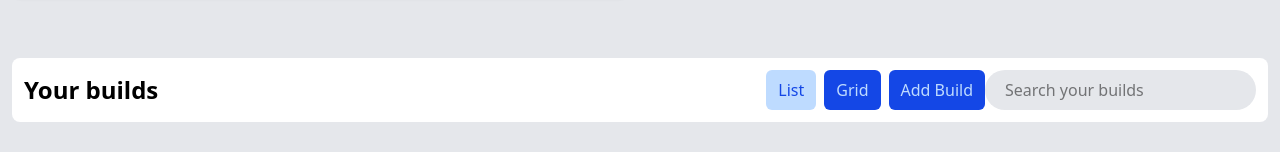
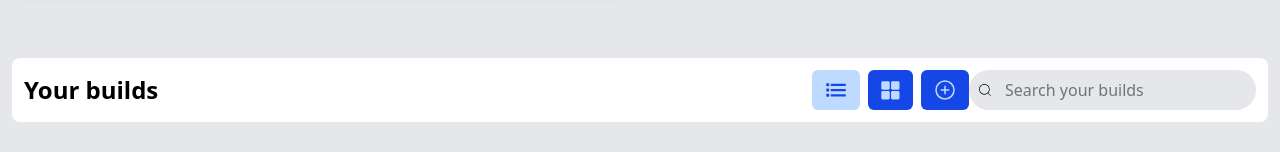
Before and after one commit to Dempsey845/pc-flipping-manager, a React (Vite) app: page / in a window 1280 px wide. Shown: the part 866-1018 px from the top of the page. Built offline with nearby package versions, Linux system fonts and the light colour scheme; grey boxes are pictures that could not be loaded.

Commit message:
Added some icons from react-icons

```diff
--- a/package.json
+++ b/package.json
@@ -13,6 +13,7 @@
     "@tailwindcss/vite": "^4.1.11",
     "react": "^19.1.0",
     "react-dom": "^19.1.0",
+    "react-icons": "^5.5.0",
     "recharts": "^3.0.2",
     "tailwindcss": "^4.1.11"
   },
--- a/src/components/Builds.jsx
+++ b/src/components/Builds.jsx
@@ -2,6 +2,10 @@ import { useEffect, useState } from "react";
 import Build from "./Build";
 import BuildOptions from "./BuildOptions";
 import AddBuild from "./AddBuild";
+import { IoAddCircleOutline } from "react-icons/io5";
+import { IoListSharp } from "react-icons/io5";
+import { IoGrid } from "react-icons/io5";
+import { CiSearch } from "react-icons/ci";
 
 function BuildsHeader({
   searchInput,
@@ -25,7 +29,7 @@ function BuildsHeader({
                 listView ? "btn-primary-2" : "btn-primary"
               }`}
             >
-              List
+              <IoListSharp size="1.5em" />
             </button>
             <button
               onClick={() => setListView(false)}
@@ -33,7 +37,7 @@ function BuildsHeader({
                 listView ? "btn-primary" : "btn-primary-2"
               }`}
             >
-              Grid
+              <IoGrid size="1.3em" />
             </button>
           </div>
         )}
@@ -41,9 +45,10 @@ function BuildsHeader({
           onClick={() => setShowAddBuildModal(true)}
           className={`add-build btn btn-primary-2`}
         >
-          Add Build
+          <IoAddCircleOutline size="1.5em" />
         </button>
-        <div className="flex search-bar bg-gray-200 rounded-full p-2">
+        <div className="flex items-center search-bar bg-gray-200 rounded-full p-2">
+          <CiSearch />
           <input
             onChange={(e) => setSearchInput(e.target.value)}
             className="search-builds"
```
Also changed, not shown: 1 other file (tests, documents, lock files or other folders).
